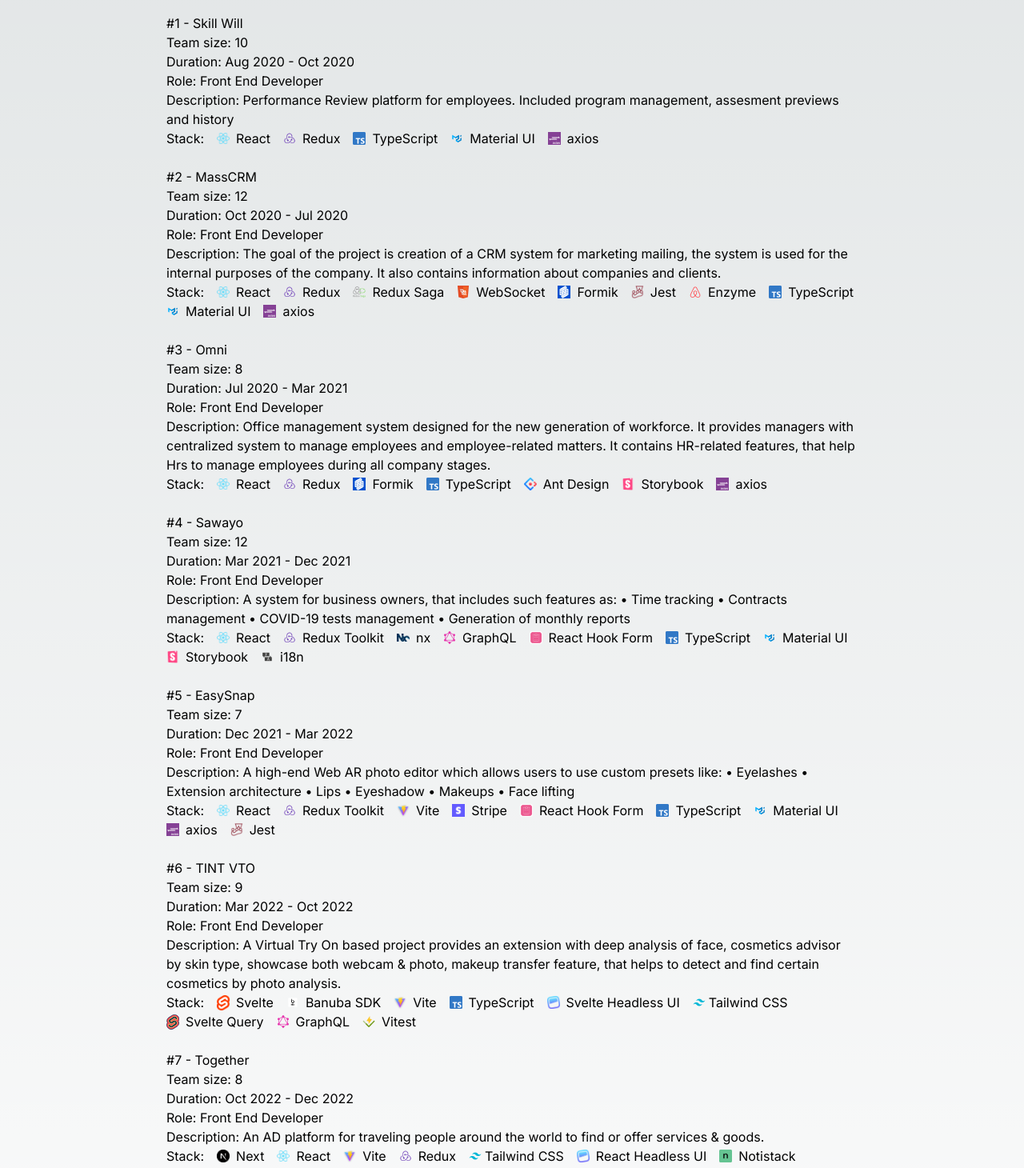
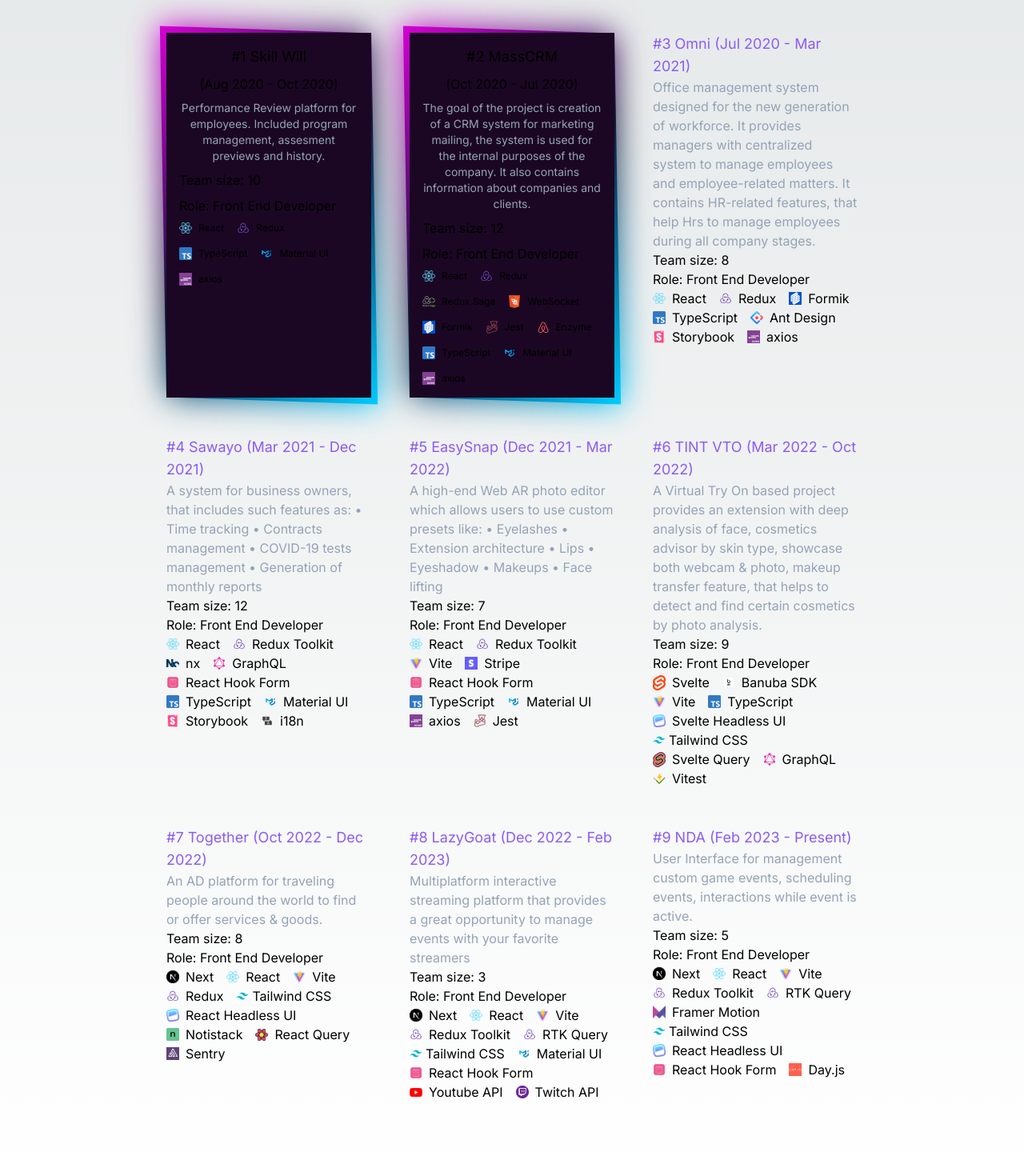
Before and after one commit to kobuqa/kobuqa.github.io, a Next.js app: page / in a window 1280 px wide. Shown: the part 1022-2482 px from the top of the page at 80% size. Built offline with nearby package versions, Linux system fonts and the light colour scheme.

Commit message:
temp: stylings for project experiment

```diff
--- a/src/app/globals.css
+++ b/src/app/globals.css
@@ -25,3 +25,25 @@
     )
     rgb(var(--background-start-rgb));
 }
+
+.project::before {
+  content: "";
+  position: absolute;
+  top: -4px;
+  left: -4px;
+  right: -4px;
+  bottom: -4px;
+  transform: skewX(1deg) skewY(2deg);
+  background: linear-gradient(315deg, #00ccff, #0e1538, #d400d4);
+  filter: blur(20px);
+}
+.project::after {
+  content: "";
+  position: absolute;
+  top: -4px;
+  left: -4px;
+  right: -4px;
+  bottom: -4px;
+  transform: skewX(1deg) skewY(2deg);
+  background: linear-gradient(315deg, #00ccff, #0e1538, #d400d4);
+}
--- a/src/app/page.tsx
+++ b/src/app/page.tsx
@@ -5,16 +5,15 @@
     <main className="flex min-h-screen flex-col items-center p-24 gap-10">
       <section className="flex flex-col gap-8 items-center">
         <Image
-          src="/profile_pic.png"
+          src="/xd-white.png"
           width={256}
           height={256}
           alt="Profile Picture"
-          className="rounded-full border-4 border-white"
+          className="rounded-full border-2 border-white"
         />
         <h1 className="text-4xl">Aliaksandr Matveichykau</h1>
-        {/* <h4 className="text-2xl">Web Developer</h4> */}
       </section>
-      <section className="flex flex-col gap-4 max-w-[50vw]">
+      <section className="flex flex-col gap-4 max-w-[37rem]">
         <h2 className="text-xl">
           Enthusiastic and proactive Web Developer with 5+ years of experience.
           Knowledgeable in the user interface, debugging processes. Able to
@@ -22,14 +21,21 @@
           collaborate in a team setting.
         </h2>
       </section>
-      <section className="w-full max-w-[70vw] px-4 flex flex-col">
+      <section className="flex w-full max-w-[70vw]">
+        <div className="px-4 flex flex-col">
           <h3 className="text-slate-500 text-xl mb-4">Education</h3>
           <a href="https://gsmu.by/" className="text-lg ">
             Homel State Medical University
           </a>
           <span className="text-md">Pediatric Orthopedics Surgeon 👨🏻‍⚕️💉👶🏻</span>
           <span>2011 - 2017 🎓</span>
+        </div>
+        <div className="px-4 flex flex-col">
+          <h3 className="text-slate-500 text-xl mb-4">Languages</h3>
+          <span className="text-md">English - B2 🇬🇧</span>
+        </div>
       </section>
+
       <section className="w-full max-w-[70vw] px-4 flex flex-col">
         <h3 className="text-slate-500 text-xl mb-4">Experience</h3>
         <ul className="flex gap-6 items-center">
@@ -130,30 +136,29 @@
         </ul>
       </section>
       <section className="w-full max-w-[70vw] px-4 flex flex-col">
-        <h3 className="text-slate-500 text-xl mb-4">Projects</h3>
-        <ul className="flex flex-col gap-6">
-          <li className="flex flex-col">
-            <span>#1 - Skill Will</span>
+        <h3 className="text-slate-500 text-xl mb-10">Projects</h3>
+        <ul className="grid grid-cols-3 gap-12">
+          <li className="project relative flex">
+            <div className="z-[10] bg-primary h-full w-full flex flex-col p-4 gap-2">
+              <span className="text-lg text-center">#1 Skill Will</span>
+              <span className="text-center">(Aug 2020 - Oct 2020)</span>
+              <span className="text-sm text-slate-400 text-center">
+                Performance Review platform for employees. Included program
+                management, assesment previews and history.
+              </span>
               <span>Team size: 10</span>
-            <span>Duration: Aug 2020 - Oct 2020</span>
               <span>Role: Front End Developer</span>
-            <span>
-              Description: Performance Review platform for employees. Included
-              program management, assesment previews and history
-            </span>
-            <ul className="flex gap-x-4 items-center flex-wrap">
-              <li>
-                <span>Stack:</span>
-              </li>
-              <li className="flex items-center gap-2">
+
+              <ul className="flex gap-4 items-center flex-wrap">
+                <li className="flex items-center gap-2 text-xs">
                   <Image src="/react.png" height={16} width={16} alt="React" />
                   React
                 </li>
-              <li className="flex items-center gap-2">
+                <li className="flex items-center gap-2 text-xs">
                   <Image src="/redux.png" height={16} width={16} alt="Redux" />
                   Redux
                 </li>
-              <li className="flex items-center gap-2">
+                <li className="flex items-center gap-2 text-xs">
                   <Image
                     src="/typescript.png"
                     height={16}
@@ -162,7 +167,7 @@
                   />
                   TypeScript
                 </li>
-              <li className="flex items-center gap-2">
+                <li className="flex items-center gap-2 text-xs">
                   <Image
                     src="/mui.png"
                     height={16}
@@ -171,40 +176,40 @@
                   />
                   Material UI
                 </li>
-              <li className="flex items-center gap-2">
+                <li className="flex items-center gap-2 text-xs">
                   <Image src="/axios.png" height={16} width={16} alt="Axios" />
                   axios
                 </li>
               </ul>
+            </div>
           </li>
-          <li className="flex flex-col">
-            <span>#2 - MassCRM</span>
+          <li className="project relative flex">
+            <div className="z-[10] bg-primary h-full w-full flex flex-col p-4 gap-2">
+              <span className="text-lg text-center">#2 MassCRM</span>
+              <span className="text-center">(Oct 2020 - Jul 2020)</span>
+              <span className="text-sm text-slate-400 text-center">
+                The goal of the project is creation of a CRM system for
+                marketing mailing, the system is used for the internal purposes
+                of the company. It also contains information about companies and
+                clients.
+              </span>
               <span>Team size: 12</span>
-            <span>Duration: Oct 2020 - Jul 2020</span>
               <span>Role: Front End Developer</span>
-            <span>
-              Description: The goal of the project is creation of a CRM system
-              for marketing mailing, the system is used for the internal
-              purposes of the company. It also contains information about
-              companies and clients.
-            </span>
-            <ul className="flex gap-x-4 items-center flex-wrap">
-              <li>
-                <span>Stack:</span>
-              </li>
-              <li className="flex items-center gap-2">
+
+              <ul className="flex gap-4 items-center flex-wrap">
+                <li className="flex items-center gap-2 text-xs">
                   <Image src="/react.png" height={16} width={16} alt="React" />
                   React
                 </li>
-              <li className="flex items-center gap-2">
+                <li className="flex items-center gap-2 text-xs">
                   <Image src="/redux.png" height={16} width={16} alt="Redux" />
                   Redux
                 </li>
-              <li className="flex items-center gap-2">
+                <li className="flex items-center gap-2 text-xs">
                   <Image src="/saga.png" height={16} width={16} alt="Saga" />
                   Redux Saga
                 </li>
-              <li className="flex items-center gap-2">
+                <li className="flex items-center gap-2 text-xs">
                   <Image
                     src="/websocket.png"
                     height={16}
@@ -213,19 +218,29 @@
                   />
                   WebSocket
                 </li>
-              <li className="flex items-center gap-2">
-                <Image src="/formik.png" height={16} width={16} alt="Formik" />
+                <li className="flex items-center gap-2 text-xs">
+                  <Image
+                    src="/formik.png"
+                    height={16}
+                    width={16}
+                    alt="Formik"
+                  />
                   Formik
                 </li>
-              <li className="flex items-center gap-2">
+                <li className="flex items-center gap-2 text-xs">
                   <Image src="/jest.png" height={16} width={16} alt="Jest" />
                   Jest
                 </li>
-              <li className="flex items-center gap-2">
-                <Image src="/enzyme.png" height={16} width={16} alt="Enzyme" />
+                <li className="flex items-center gap-2 text-xs">
+                  <Image
+                    src="/enzyme.png"
+                    height={16}
+                    width={16}
+                    alt="Enzyme"
+                  />
                   Enzyme
                 </li>
-              <li className="flex items-center gap-2">
+                <li className="flex items-center gap-2 text-xs">
                   <Image
                     src="/typescript.png"
                     height={16}
@@ -234,7 +249,7 @@
                   />
                   TypeScript
                 </li>
-              <li className="flex items-center gap-2">
+                <li className="flex items-center gap-2 text-xs">
                   <Image
                     src="/mui.png"
                     height={16}
@@ -243,29 +258,29 @@
                   />
                   Material UI
                 </li>
-              <li className="flex items-center gap-2">
+                <li className="flex items-center gap-2 text-xs">
                   <Image src="/axios.png" height={16} width={16} alt="Axios" />
                   axios
                 </li>
               </ul>
+            </div>
           </li>
 
           <li className="flex flex-col">
-            <span>#3 - Omni</span>
+            <span className="text-lg text-violet-500">
+              #3 Omni (Jul 2020 - Mar 2021)
+            </span>
+            <span className="text-md text-slate-400">
+              Office management system designed for the new generation of
+              workforce. It provides managers with centralized system to manage
+              employees and employee-related matters. It contains HR-related
+              features, that help Hrs to manage employees during all company
+              stages.
+            </span>
             <span>Team size: 8</span>
-            <span>Duration: Jul 2020 - Mar 2021</span>
             <span>Role: Front End Developer</span>
-            <span>
-              Description: Office management system designed for the new
-              generation of workforce. It provides managers with centralized
-              system to manage employees and employee-related matters. It
-              contains HR-related features, that help Hrs to manage employees
-              during all company stages.
-            </span>
+
             <ul className="flex gap-x-4 items-center flex-wrap">
-              <li>
-                <span>Stack:</span>
-              </li>
               <li className="flex items-center gap-2">
                 <Image src="/react.png" height={16} width={16} alt="React" />
                 React
@@ -313,19 +328,17 @@
             </ul>
           </li>
           <li className="flex flex-col">
-            <span>#4 - Sawayo</span>
+            <span className="text-lg text-violet-500">
+              #4 Sawayo (Mar 2021 - Dec 2021)
+            </span>
+            <span className="text-md text-slate-400">
+              A system for business owners, that includes such features as: •
+              Time tracking • Contracts management • COVID-19 tests management •
+              Generation of monthly reports
+            </span>
             <span>Team size: 12</span>
-            <span>Duration: Mar 2021 - Dec 2021</span>
             <span>Role: Front End Developer</span>
-            <span>
-              Description: A system for business owners, that includes such
-              features as: • Time tracking • Contracts management • COVID-19
-              tests management • Generation of monthly reports
-            </span>
             <ul className="flex gap-x-4 items-center flex-wrap">
-              <li>
-                <span>Stack:</span>
-              </li>
               <li className="flex items-center gap-2">
                 <Image src="/react.png" height={16} width={16} alt="React" />
                 React
@@ -391,19 +404,17 @@
           </li>
 
           <li className="flex flex-col">
-            <span>#5 - EasySnap</span>
+            <span className="text-lg text-violet-500">
+              #5 EasySnap (Dec 2021 - Mar 2022)
+            </span>
+            <span className="text-md text-slate-400">
+              A high-end Web AR photo editor which allows users to use custom
+              presets like: • Eyelashes • Extension architecture • Lips •
+              Eyeshadow • Makeups • Face lifting
+            </span>
             <span>Team size: 7</span>
-            <span>Duration: Dec 2021 - Mar 2022</span>
             <span>Role: Front End Developer</span>
-            <span>
-              Description: A high-end Web AR photo editor which allows users to
-              use custom presets like: • Eyelashes • Extension architecture •
-              Lips • Eyeshadow • Makeups • Face lifting
-            </span>
             <ul className="flex gap-x-4 items-center flex-wrap">
-              <li>
-                <span>Stack:</span>
-              </li>
               <li className="flex items-center gap-2">
                 <Image src="/react.png" height={16} width={16} alt="React" />
                 React
@@ -459,20 +470,19 @@
           </li>
 
           <li className="flex flex-col">
-            <span>#6 - TINT VTO</span>
+            <span className="text-lg text-violet-500">
+              #6 TINT VTO (Mar 2022 - Oct 2022)
+            </span>
+            <span className="text-md text-slate-400">
+              A Virtual Try On based project provides an extension with deep
+              analysis of face, cosmetics advisor by skin type, showcase both
+              webcam & photo, makeup transfer feature, that helps to detect and
+              find certain cosmetics by photo analysis.
+            </span>
             <span>Team size: 9</span>
-            <span>Duration: Mar 2022 - Oct 2022</span>
             <span>Role: Front End Developer</span>
-            <span>
-              Description: A Virtual Try On based project provides an extension
-              with deep analysis of face, cosmetics advisor by skin type,
-              showcase both webcam & photo, makeup transfer feature, that helps
-              to detect and find certain cosmetics by photo analysis.
-            </span>
+
             <ul className="flex gap-x-4 items-center flex-wrap">
-              <li>
-                <span>Stack:</span>
-              </li>
               <li className="flex items-center gap-2">
                 <Image src="/svelte.png" height={16} width={16} alt="Svelte" />
                 Svelte
@@ -543,18 +553,16 @@
           </li>
 
           <li className="flex flex-col">
-            <span>#7 - Together</span>
+            <span className="text-lg text-violet-500">
+              #7 Together (Oct 2022 - Dec 2022)
+            </span>
+            <span className="text-md text-slate-400">
+              An AD platform for traveling people around the world to find or
+              offer services & goods.
+            </span>
             <span>Team size: 8</span>
-            <span>Duration: Oct 2022 - Dec 2022</span>
             <span>Role: Front End Developer</span>
-            <span>
-              Description: An AD platform for traveling people around the world
-              to find or offer services & goods.
-            </span>
             <ul className="flex gap-x-4 items-center flex-wrap">
-              <li>
-                <span>Stack:</span>
-              </li>
               <li className="flex items-center gap-2">
                 <Image src="/next.png" height={16} width={16} alt="Next" />
                 Next
@@ -613,21 +621,17 @@
               </li>
             </ul>
           </li>
-
           <li className="flex flex-col">
-            <span>#7 - LazyGoat</span>
+            <span className="text-lg text-violet-500">
+              #8 LazyGoat (Dec 2022 - Feb 2023)
+            </span>
+            <span className="text-md text-slate-400">
+              Multiplatform interactive streaming platform that provides a great
+              opportunity to manage events with your favorite streamers
+            </span>
             <span>Team size: 3</span>
-            <span>Duration: Dec 2022 - Feb 2023</span>
             <span>Role: Front End Developer</span>
-            <span>
-              Description: Multiplatform interactive streaming platform that
-              provides a great opportunity to manage events with your favorite
-              streamers
-            </span>
             <ul className="flex gap-x-4 items-center flex-wrap">
-              <li>
-                <span>Stack:</span>
-              </li>
               <li className="flex items-center gap-2">
                 <Image src="/next.png" height={16} width={16} alt="Next" />
                 Next
@@ -702,18 +706,16 @@
           </li>
 
           <li className="flex flex-col">
-            <span>#8 - NDA</span>
+            <span className="text-lg text-violet-500">
+              #9 NDA (Feb 2023 - Present)
+            </span>
+            <span className="text-md text-slate-400">
+              User Interface for management custom game events, scheduling
+              events, interactions while event is active.
+            </span>
             <span>Team size: 5</span>
-            <span>Duration: Feb 2023 - Present</span>
             <span>Role: Front End Developer</span>
-            <span>
-              Description: User Interface for management custom game events,
-              scheduling events, interactions while event is active.
-            </span>
             <ul className="flex gap-x-4 items-center flex-wrap">
-              <li>
-                <span>Stack:</span>
-              </li>
               <li className="flex items-center gap-2">
                 <Image src="/next.png" height={16} width={16} alt="Next" />
                 Next
--- a/tailwind.config.js
+++ b/tailwind.config.js
@@ -1,18 +1,21 @@
 /** @type {import('tailwindcss').Config} */
 module.exports = {
   content: [
-    './src/pages/**/*.{js,ts,jsx,tsx,mdx}',
-    './src/components/**/*.{js,ts,jsx,tsx,mdx}',
-    './src/app/**/*.{js,ts,jsx,tsx,mdx}',
+    "./src/pages/**/*.{js,ts,jsx,tsx,mdx}",
+    "./src/components/**/*.{js,ts,jsx,tsx,mdx}",
+    "./src/app/**/*.{js,ts,jsx,tsx,mdx}",
   ],
   theme: {
     extend: {
+      colors: {
+        primary: "#1b0723",
+      },
       backgroundImage: {
-        'gradient-radial': 'radial-gradient(var(--tw-gradient-stops))',
-        'gradient-conic':
-          'conic-gradient(from 180deg at 50% 50%, var(--tw-gradient-stops))',
+        "gradient-radial": "radial-gradient(var(--tw-gradient-stops))",
+        "gradient-conic":
+          "conic-gradient(from 180deg at 50% 50%, var(--tw-gradient-stops))",
       },
     },
   },
   plugins: [],
-}
+};
```
Also changed, not shown: public/xd-white.png (added). Lines whose indentation alone changed are shown as unchanged.
